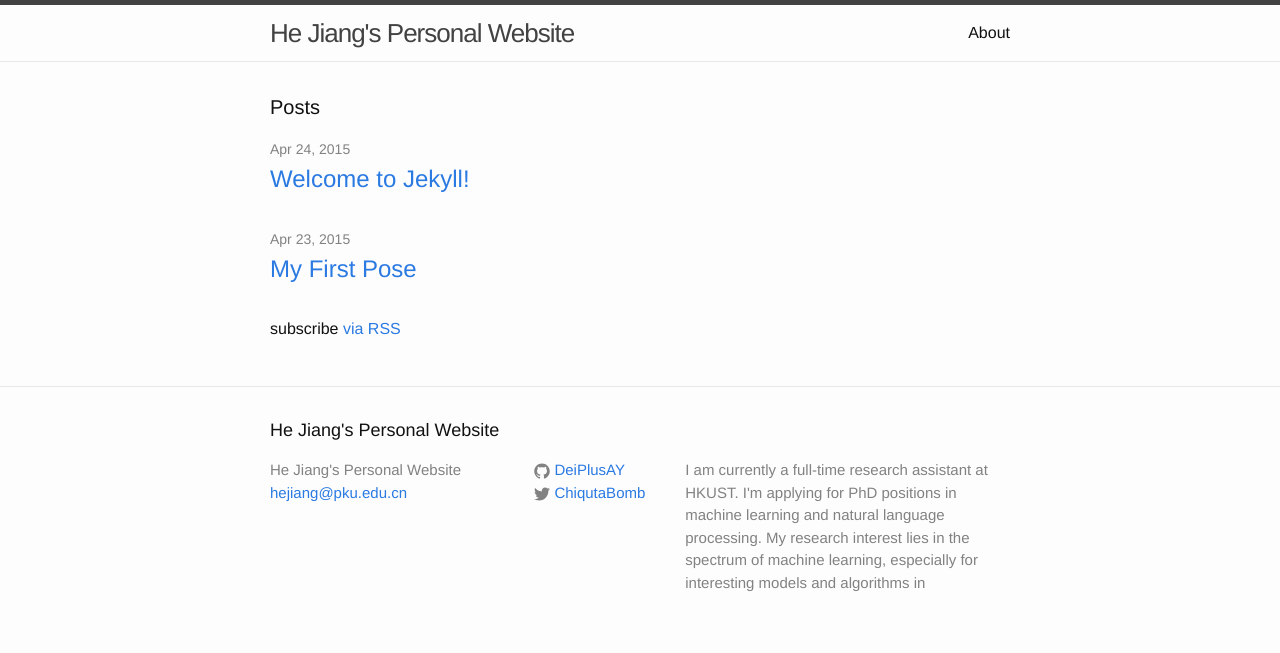
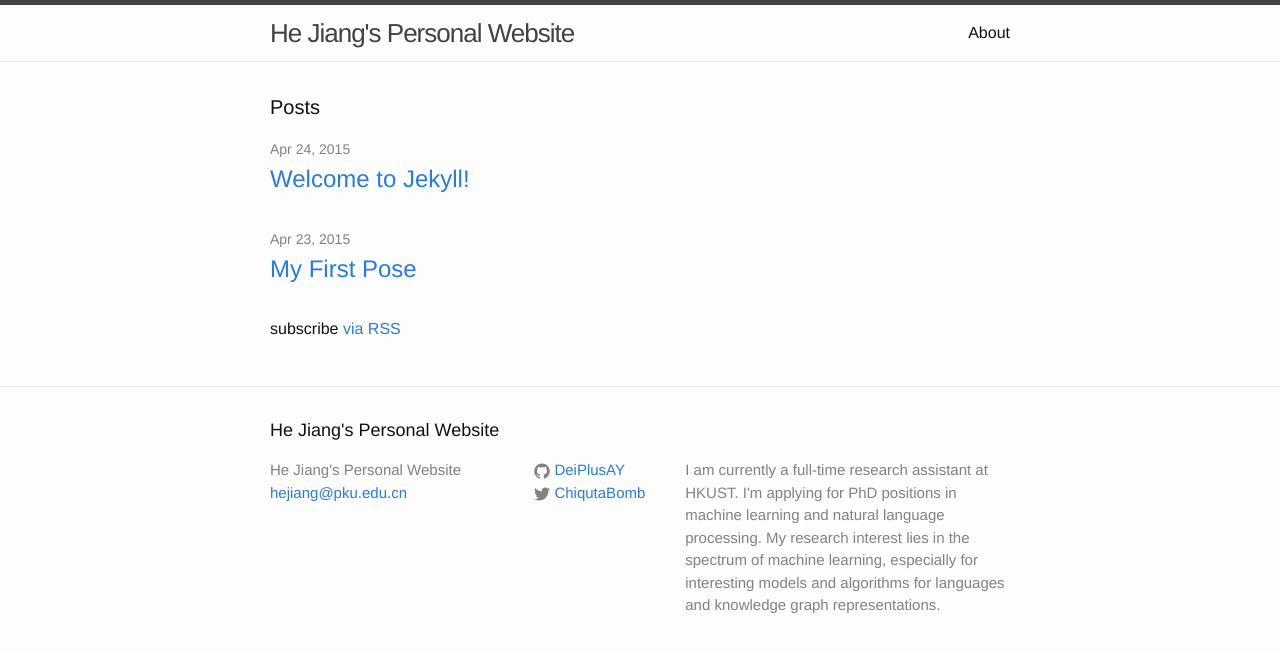
Before and after one commit to DeiPlusAY/deiplusay.github.com, a Jekyll site: the page built from index.html, in a window 1280 px wide. Shown: the top 653 px of the page. Built offline with Jekyll 4.4.1, drawn with Linux system fonts in a browser that asks for light colours.

Commit message:
front page

```diff
--- a/_config.yml
+++ b/_config.yml
@@ -6,7 +6,7 @@ description: > # this means to ignore newlines until "baseurl:"
   I'm applying for PhD positions in machine learning and natural
   language processing. My research interest lies in the spectrum
   of machine learning, especially for interesting models and
-  algorithms in
+  algorithms for languages and knowledge graph representations.
 baseurl: "" # the subpath of your site, e.g. /blog/
 url: "http://hejiang.space" # the base hostname & protocol for your site
 twitter_username: ChiqutaBomb
```
